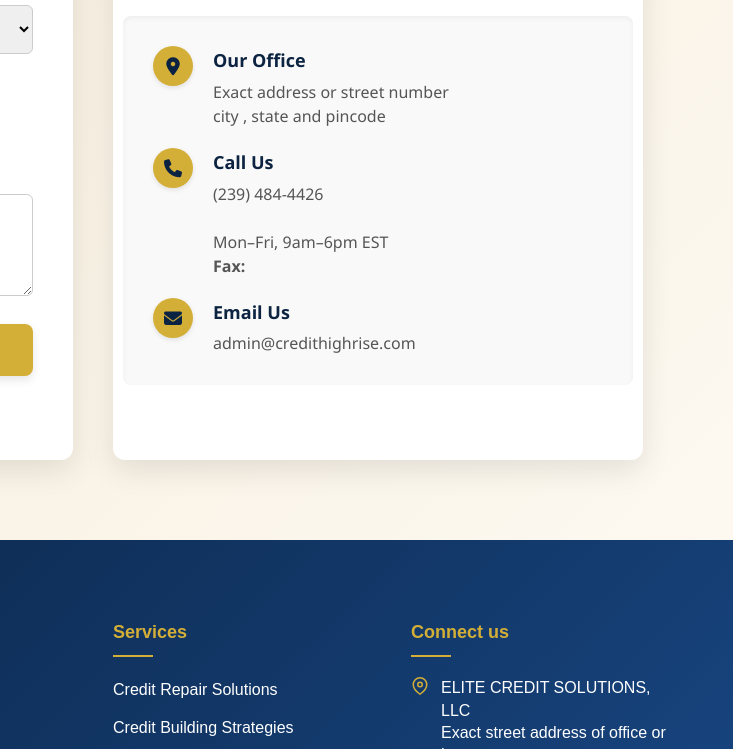
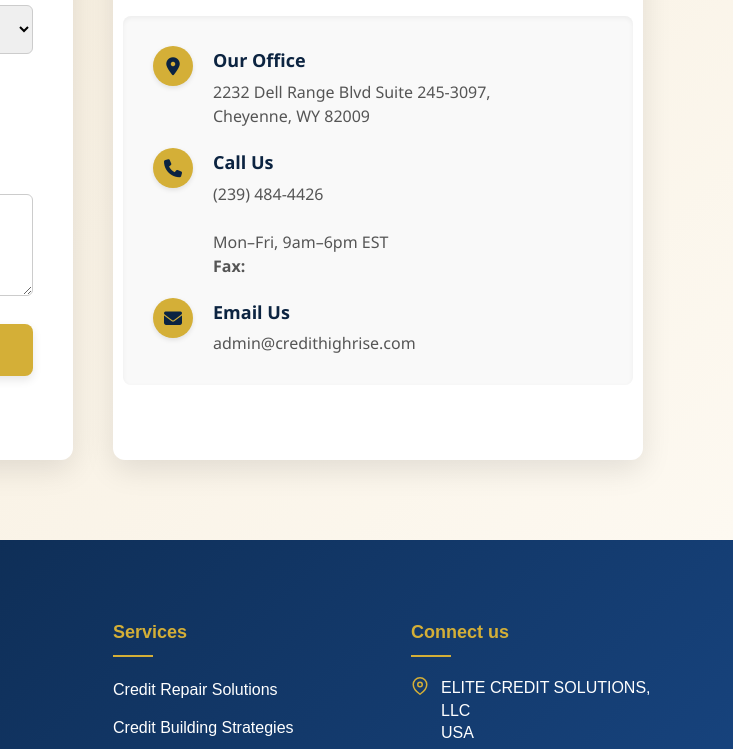
Before and after one commit to PrernaCreditor/EliteCredit, a plain HTML site: page docs/index.html in a window 1280 px wide. Shown: the part 5446-6195 px from the top of the page, 547-1280 px from the left. Drawn offline with Linux system fonts and the light colour scheme; a small style sheet from the web is missing.

Commit message:
Update index.html

```diff
--- a/docs/index.html
+++ b/docs/index.html
@@ -431,7 +431,7 @@
           <div class="icon"><i class="fas fa-map-marker-alt"></i></div>
           <div>
             <h3>Our Office</h3>
-            <p>Exact address or street number <br>city , state and pincode </p>
+            <p>2232 Dell Range Blvd Suite 245-3097,<br> Cheyenne, WY 82009 </p>
           </div>
         </div>
         <div class="info-item">
@@ -522,8 +522,7 @@
           </div>
           <p class="footer-contact-text">
             ELITE CREDIT SOLUTIONS, LLC<br>
-            Exact street address of office or home<br>
-            city, state, and pincode
+            USA<br>
           </p>
         </div>
         <div class="footer-contact-item">
```
